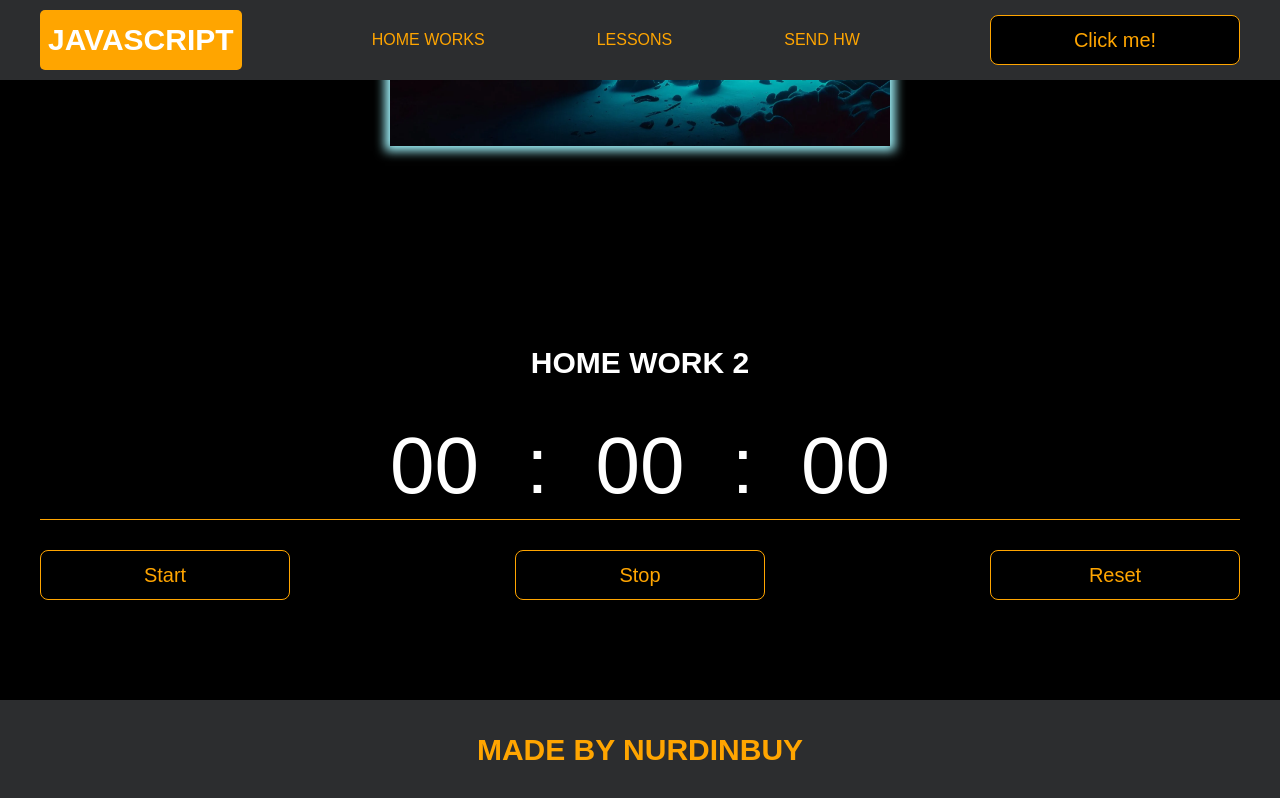
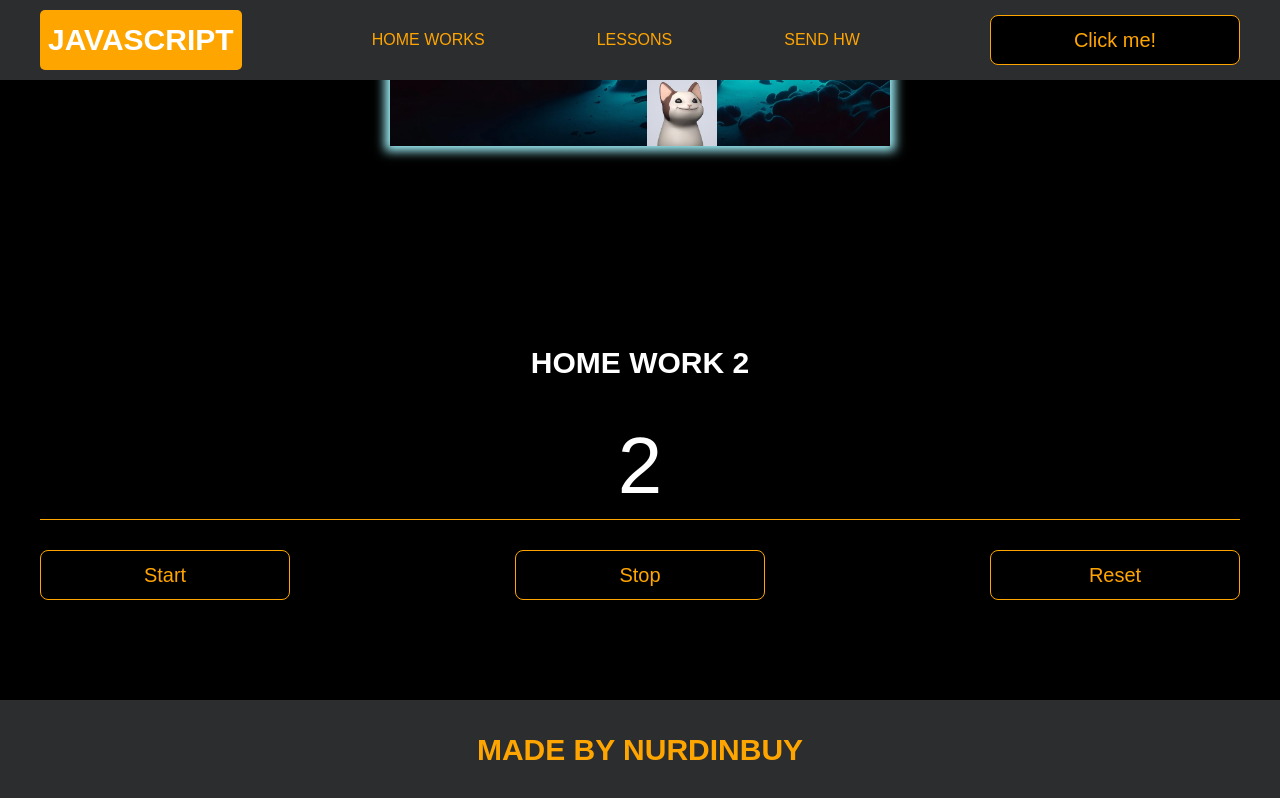
Before and after one commit to aatkanova/month_3, a plain HTML site: page pages/home_works.html in a window 1280 px wide. Both pictures are taken after a click on the button "Start". Shown: the part 1122-1920 px from the top of the page. Drawn offline with Linux system fonts and the light colour scheme.

Commit message:
second homework

```diff
--- a/css/home_works.css
+++ b/css/home_works.css
@@ -180,7 +180,7 @@
 .time_block {
     display: flex;
     width: 500px;
-    justify-content: space-between;
+    justify-content: center;
 }
 
 .stopwatch {
--- a/js/home_works.js
+++ b/js/home_works.js
@@ -26,13 +26,57 @@ gmailButton.addEventListener('click', () => {
 const parentBlock = document.querySelector('.parent_block');
 const childBlock = document.querySelector('.child_block');
 
-const moveBlock = (position) => {
-    if (position <= 430) {
-        childBlock.style.left = `${position}px`;
-        setTimeout(() => {
-            moveBlock(position + 1);
-        }, 5);
+let positionX = 0;
+let positionY = 0;
+
+const moveBlock = () => {
+    if (positionX < 430 && positionY === 0){
+        positionX++;
+        childBlock.style.left = `${positionX}px`;
+        setTimeout(moveBlock, 1);
+    }else if (positionX >= 430 && positionY < 430) {
+        positionY++;
+        childBlock.style.top = `${positionY}px`;
+        setTimeout(moveBlock, 1);
+    }else if (positionX >= 0 && positionY >= 430){
+        positionX--;
+        childBlock.style.left = `${positionX}px`;
+        setTimeout(moveBlock, 1);
+    }else if (positionX <= 0 && positionY > 0){
+        positionY--;
+        childBlock.style.top = `${positionY}px`;
+        setTimeout(moveBlock, 1);
     }
 }
 
-moveBlock(0)
+moveBlock();
+
+//TIMER hw2
+
+let time = document.querySelector('#minutesS');
+const startTimerButton = document.querySelector('#start');
+const stopTimerButton = document.querySelector('#stop');
+const resetTimerButton = document.querySelector('#reset');
+
+let timerInterval;
+let isTimerRunning = false;
+
+startTimerButton.addEventListener('click', () => {
+    if (!isTimerRunning){
+        timerInterval = setInterval(() => {
+            time.innerText++
+        }, 1000);
+        isTimerRunning = true;
+    }
+})
+
+stopTimerButton.addEventListener('click', () => {
+    clearInterval(timerInterval);
+    isTimerRunning = false;
+});
+
+resetTimerButton.addEventListener('click', () => {
+    clearInterval(timerInterval);
+    time.innerText = 0;
+    isTimerRunning = false;
+});
--- a/pages/home_works.html
+++ b/pages/home_works.html
@@ -61,11 +61,11 @@
             <h3>Home work 2 </h3>
             <div class="time">
                 <div class="time_block">
-                    <div class="interval" id="minutesS">00</div>
-                    <div class="break">:</div>
+                    <div class="interval" id="minutesS">0</div>
+                    <!-- <div class="break">:</div>
                     <div class="interval" id="secondsS">00</div>
                     <div class="break">:</div>
-                    <div class="interval" id="ml-secondsS">00</div>
+                    <div class="interval" id="ml-secondsS">00</div> -->
                 </div>
             </div>
             <div class="time_buttons">
```
